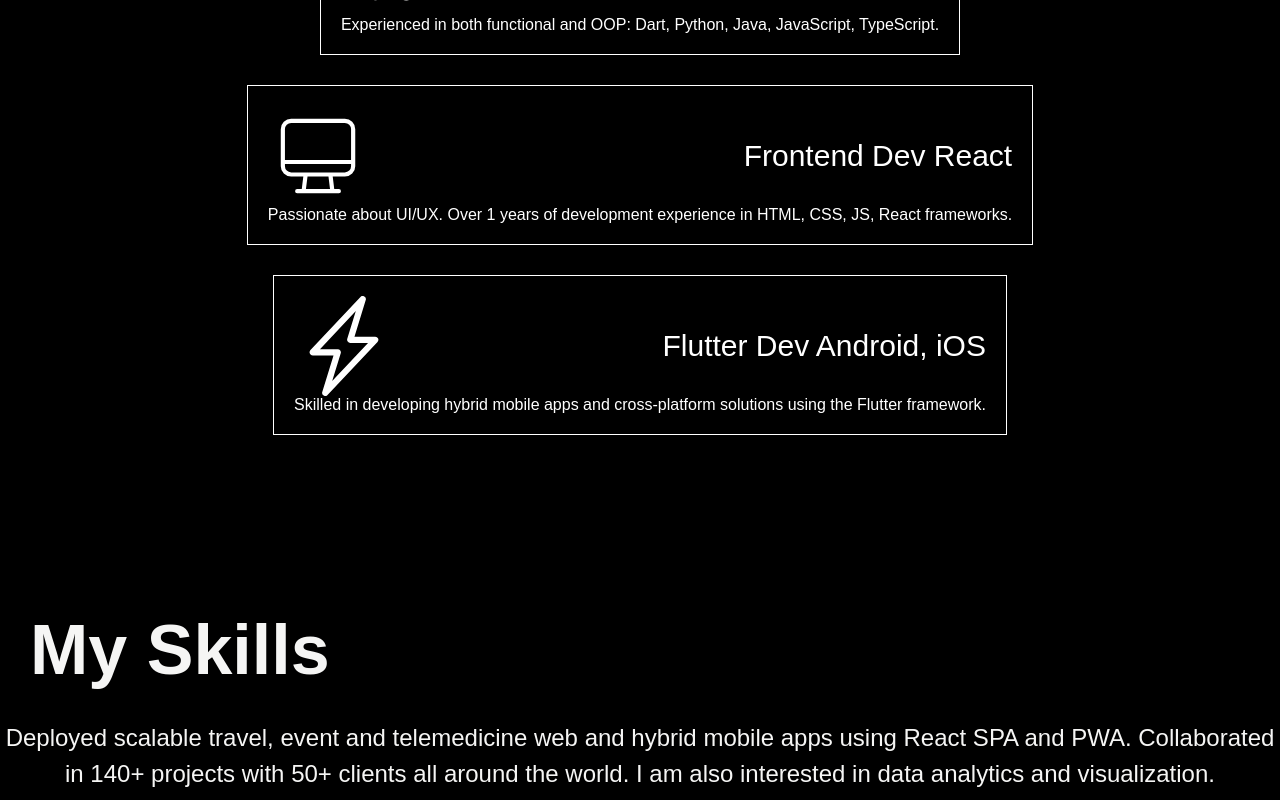
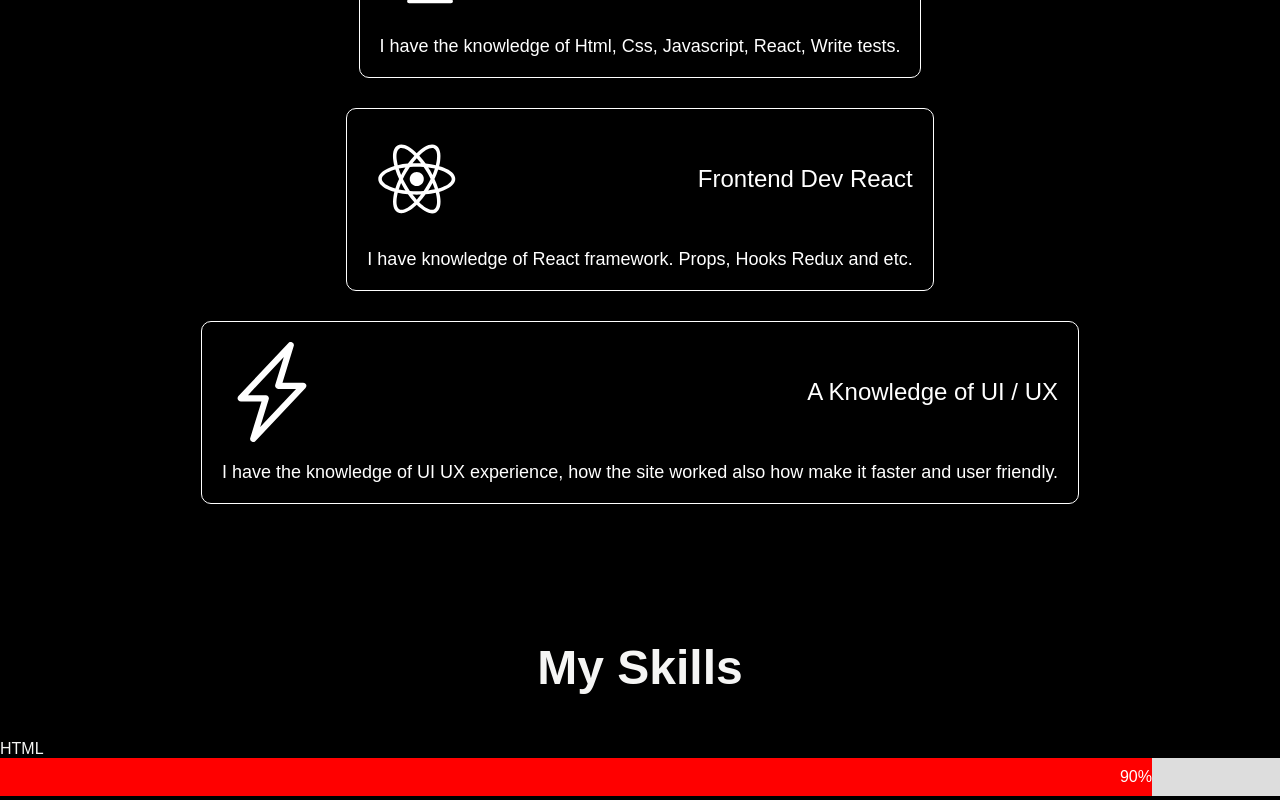
Before and after one commit to arizonaenergy/Cv-portfolio, a React (Create React App) app: page / in a window 1280 px wide. Shown: the part 1820-2620 px from the top of the page. Built offline with nearby package versions, Linux system fonts and the light colour scheme; a web font is replaced by a local one.

Commit message:
add text to skills

```diff
--- a/src/components/Content.js
+++ b/src/components/Content.js
@@ -3,30 +3,32 @@ import { CiDesktop } from "react-icons/ci";
 import { BsLightningCharge } from "react-icons/bs";
 const Content = () => {
   return (
-    <div id="first-block" className="content">
+    <div id="expertise-section" className="content">
       <h1 className="block-title">My Expertise</h1>
       <div className="skills-container">
         <div className="sides">
           <div className="side">
-            <DiReact className="icons" />
+            <CiDesktop className="icons" />
             <p>Software Development</p>
           </div>
 
-          <div>
-            Experienced in both functional and OOP: Dart, Python, Java,
-            JavaScript, TypeScript.
+          <div className="subtitle">
+            <p>
+              I have the knowledge of Html, Css, Javascript, React, Write tests.
+            </p>
           </div>
         </div>
 
         {/* 2 side */}
         <div className="sides">
           <div className="side">
-            <CiDesktop className="icons" />
+            <DiReact className="icons" />
             <p>Frontend Dev React</p>
           </div>
-          <div>
-            Passionate about UI/UX. Over 1 years of development experience in
-            HTML, CSS, JS, React frameworks.
+          <div className="subtitle">
+            <p>
+              I have knowledge of React framework. Props, Hooks Redux and etc.
+            </p>
           </div>
         </div>
 
@@ -34,12 +36,14 @@ const Content = () => {
         <div className="sides">
           <div className="side">
             <BsLightningCharge className="icons" />
-            <p>Flutter Dev Android, iOS</p>
+            <p>A Knowledge of UI / UX</p>
           </div>
 
-          <div>
-            Skilled in developing hybrid mobile apps and cross-platform
-            solutions using the Flutter framework.
+          <div className="subtitle">
+            <p>
+              I have the knowledge of UI UX experience, how the site worked also
+              how make it faster and user friendly.
+            </p>
           </div>
         </div>
       </div>
--- a/src/components/Header.js
+++ b/src/components/Header.js
@@ -12,7 +12,7 @@ const Header = () => {
   return (
     <header>
       <div>
-        {/* add animation from left */}
+        \{/* add animation from left */}
         <h1 className="header-title">DARA MININA</h1>
         {/* add animation from right */}
         <h2 className="header-sub">
--- a/src/components/Work.js
+++ b/src/components/Work.js
@@ -1,16 +1,9 @@
 const Work = () => {
   return (
-    <div className="container">
+    <div id="skills-section" className="container-work">
       <div className="leftside">
         <div>
           <h1 className="block-title">My Skills</h1>
-
-          <p className="block-text">
-            Deployed scalable travel, event and telemedicine web and hybrid
-            mobile apps using React SPA and PWA. Collaborated in 140+ projects
-            with 50+ clients all around the world. I am also interested in data
-            analytics and visualization.
-          </p>
         </div>
       </div>
       <div className="rightside">
--- a/src/components/nav/Link.js
+++ b/src/components/nav/Link.js
@@ -1,7 +1,15 @@
-const Link = ({ link }) => {
+const Link = ({ link, navigateLink }) => {
+  const onClickHandle = () => {
+    const element = document.getElementById(navigateLink);
+    console.log(element);
+    if (element) {
+      element.scrollIntoView({ behavior: "smooth" });
+    }
+  };
+
   return (
     <>
-      <li>
+      <li onClick={onClickHandle}>
         <a className="effect-2">{link}</a>
       </li>
     </>
--- a/src/components/nav/Nav.js
+++ b/src/components/nav/Nav.js
@@ -1,14 +1,14 @@
 import Link from "./Link";
 
-const Nav = ({}) => {
+const Nav = () => {
   return (
     <>
       <nav id="nav">
         <ul>
-          <Link link={"// Home"} />
-          <Link link={"// Expertise"} />
-          <Link link={"// Work"} />
-          <Link link={"// Experience"} />
+          <Link navigateLink={"about-section"} link={"// About"} />
+          <Link navigateLink={"expertise-section"} link={"// Expertise"} />
+          <Link navigateLink={"skills-section"} link={"// Skills"} />
+          {/* <Link link={"// Experience"} /> */}
           <Link link={"// Contact"} />
         </ul>
       </nav>
--- a/src/styles/content.scss
+++ b/src/styles/content.scss
@@ -19,6 +19,8 @@
 
       padding: 20px;
 
+      border-radius: 10px;
+
       .icons {
         width: toRem(100);
         height: toRem(100);
@@ -31,10 +33,17 @@
         align-items: center;
 
         p {
-          font-size: toRem(30);
-          text-align: center;
+          margin-left: 20px;
+          font-size: toRem(24);
         }
       }
     }
   }
 }
+
+.subtitle {
+  p {
+    margin-top: 20px;
+    font-size: toRem(18);
+  }
+}
--- a/src/styles/work.scss
+++ b/src/styles/work.scss
@@ -1,12 +1,15 @@
-.container {
+.container-work {
   display: flex;
   flex-direction: column;
+  gap: toRem(45);
   min-height: 100vh;
 }
 
 .leftside {
   display: flex;
+  justify-content: center;
   color: $text-color;
+  padding-top: toRem(60);
 }
 
 .rightside {
@@ -24,8 +27,7 @@
 
 .skills {
   text-align: right;
-  padding-top: 10px;
-  padding-bottom: 10px;
+  padding: 10px 0;
   color: white;
 }
 
```
